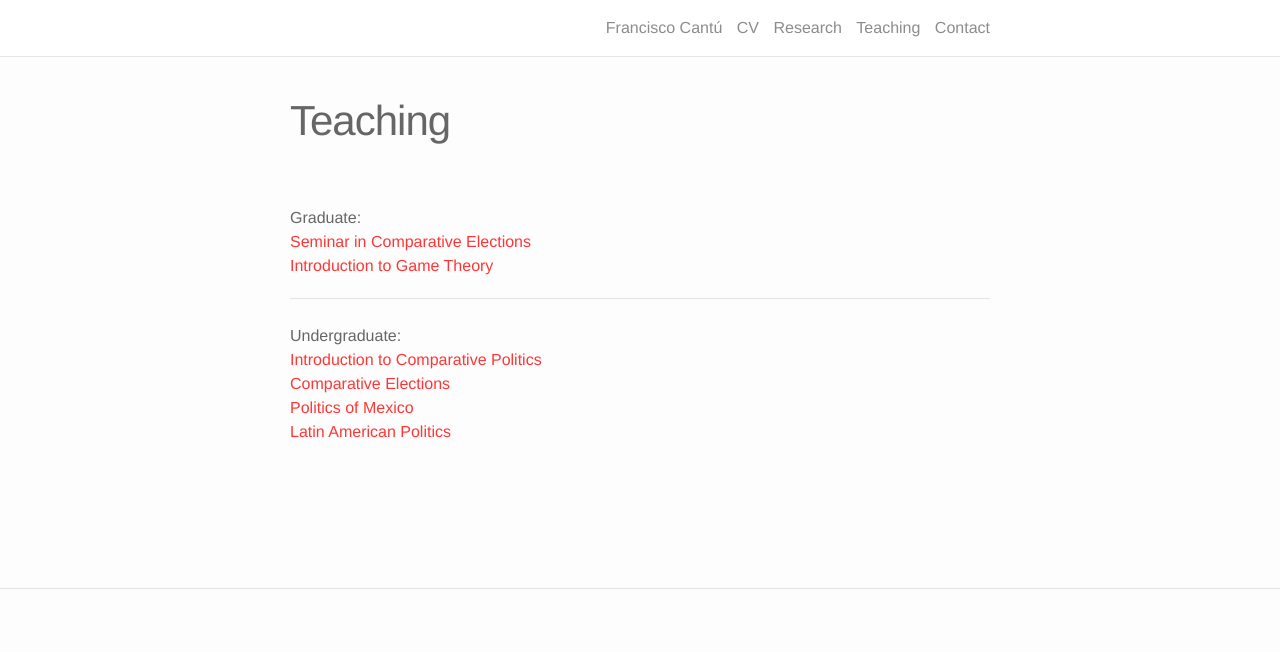
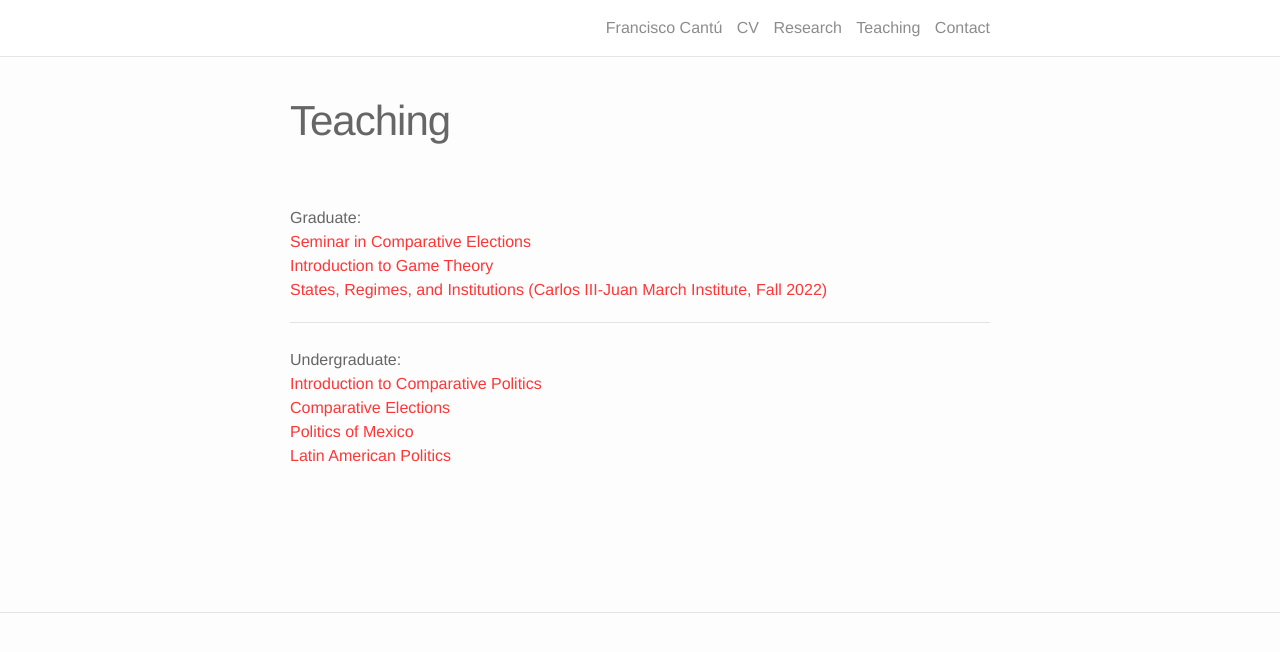
Before and after one commit to franciscocantu/franciscocantu.github.io, a Jekyll site: the page built from teaching.md, in a window 1280 px wide. Shown: the top 652 px of the page. Built offline with Jekyll 4.4.1, drawn with Linux system fonts in a browser that asks for light colours; nearby versions of some CDN libraries.

Commit message:
Update teaching.md

```diff
--- a/teaching.md
+++ b/teaching.md
@@ -11,6 +11,8 @@ Graduate:
 <br>
 <a href="/Syllabi/SyllabusGT2019.pdf">Introduction to Game Theory</a>
 <br>
+<a href="/Syllabi/SyllabusIC3JM.pdf">States, Regimes, and Institutions (Carlos III-Juan March Institute, Fall 2022)</a>
+<br>
 <hr>
 <br>
 Undergraduate:
```
